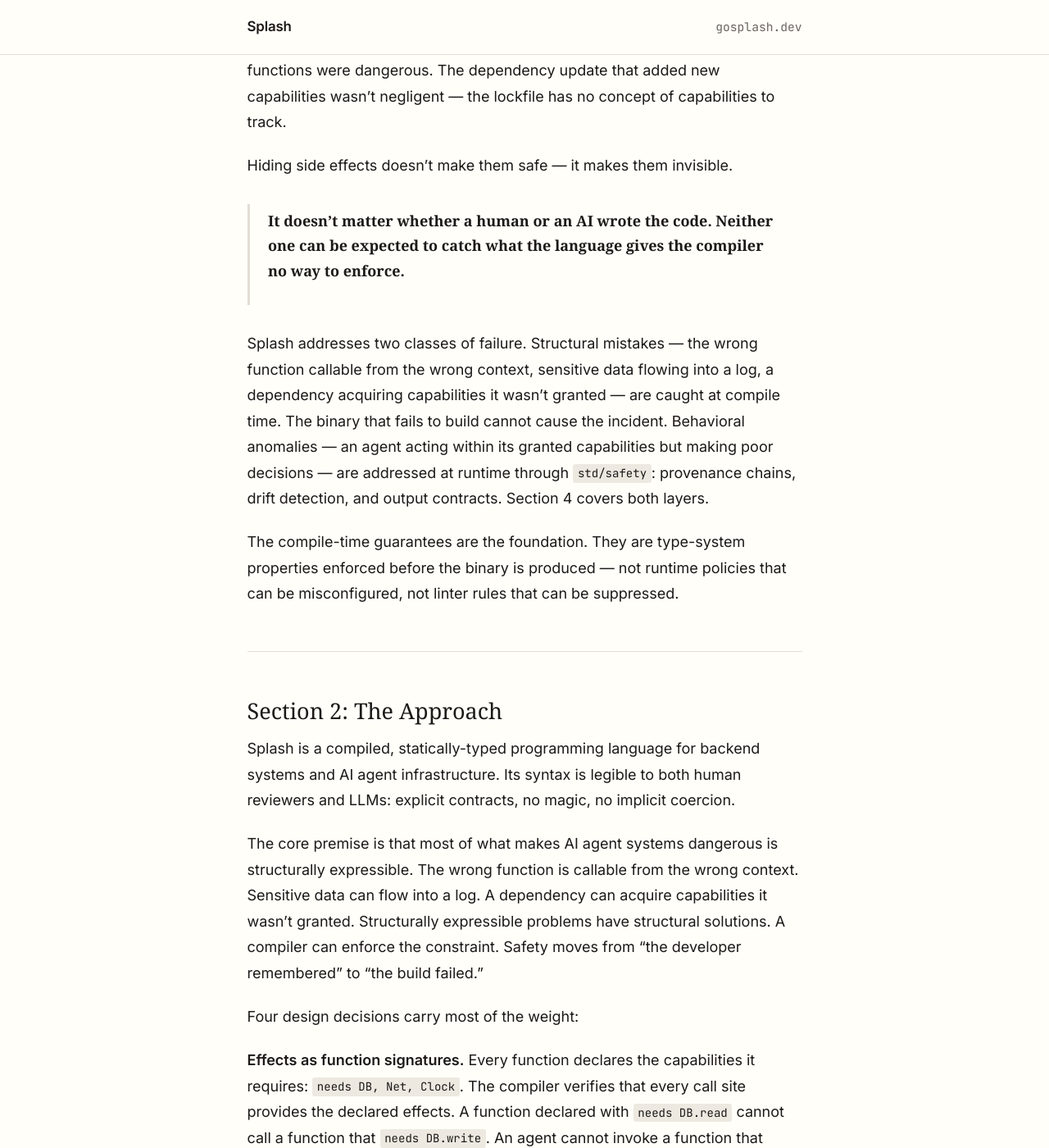
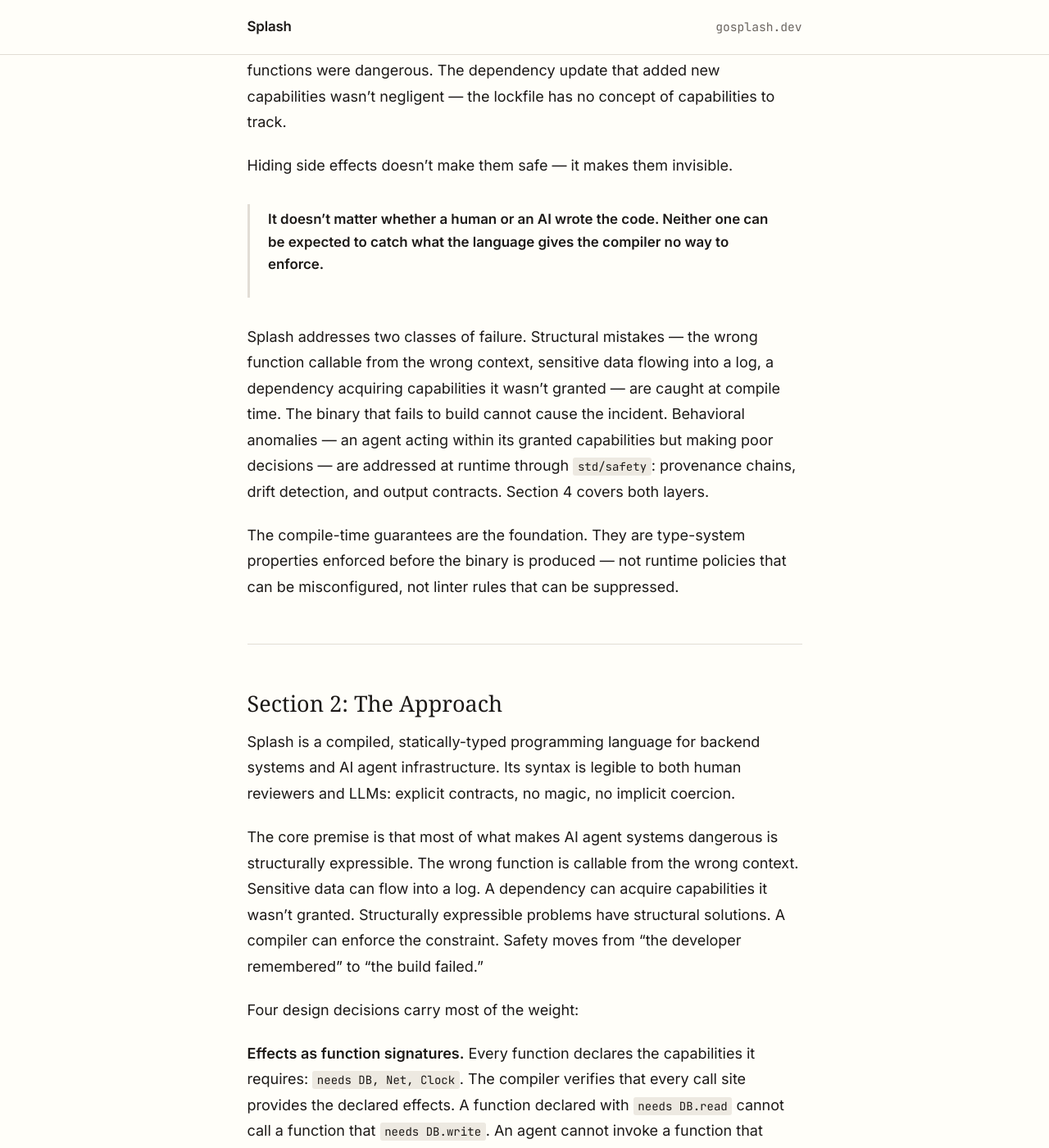
Before and after one commit to gosplash/splash, a Jekyll site: the page built from site/index.md, in a window 1280 px wide and 1400 px high, scrolled down 2443 px. Shown: the whole window at 82% size. Built offline with Jekyll 4.4.1, drawn with Linux system fonts in a browser that asks for light colours; some web fonts are replaced.

Commit message:
site: blockquotes Inter muted — serif too heavy at any weight
Co-Authored-By: Claude Sonnet 4.6 <noreply@anthropic.com>

```diff
--- a/site/assets/css/main.css
+++ b/site/assets/css/main.css
@@ -322,10 +322,11 @@ body {
 }
 
 .content blockquote p {
-  font-family: var(--font-serif);
-  font-size: 1rem;
-  font-weight: 300;
-  line-height: 1.7;
+  font-family: var(--font-sans);
+  font-size: 0.9375rem;
+  font-weight: 400;
+  color: var(--text-muted);
+  line-height: 1.65;
 }
 
 .content blockquote strong {
```
